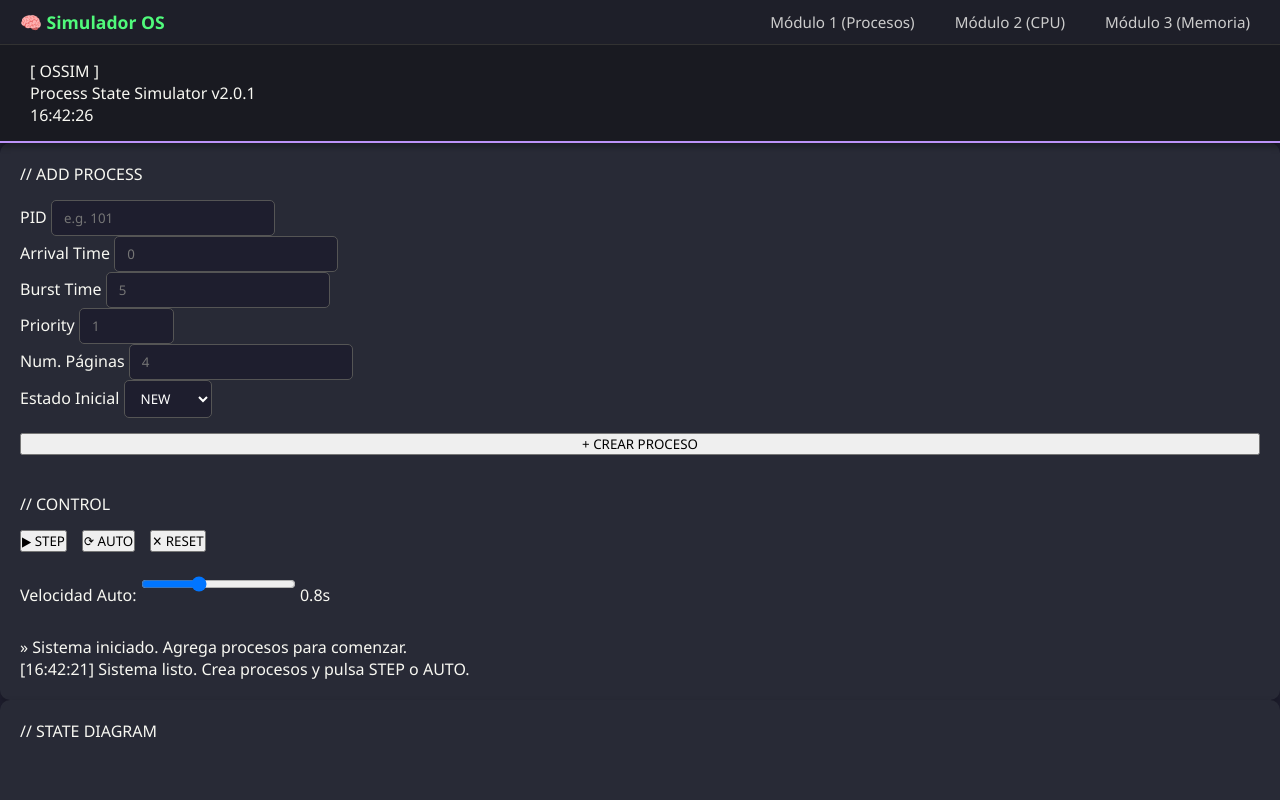
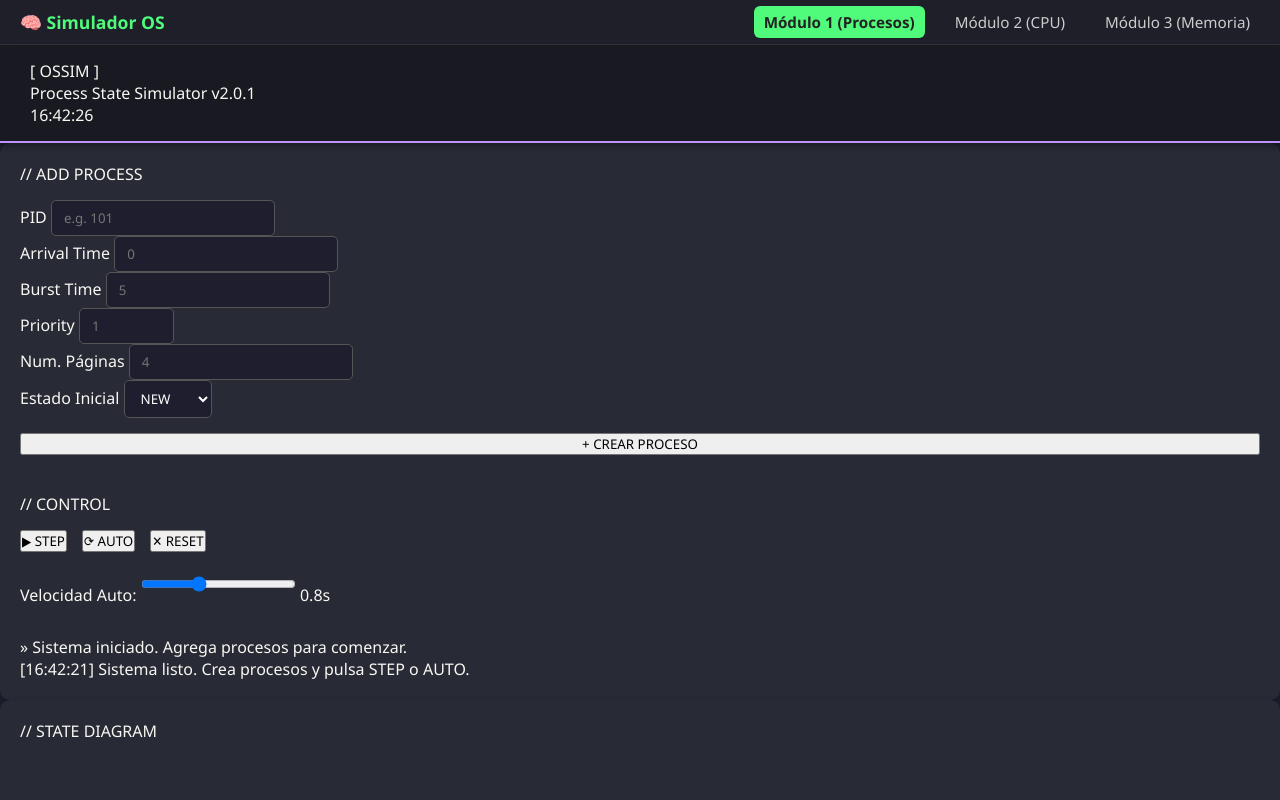
Before and after one commit to jonaxCA/SysOps, a plain HTML site: page Modulo1/modulo1.html in a window 1280 px wide. Shown: the top 800 px of the page. Drawn offline with Linux system fonts and the light colour scheme.

Commit message:
Update navigation link and active link script
Updated navigation link ID for Módulo 1 and added script to highlight active link based on the current path.

```diff
--- a/Modulo1/modulo1.html
+++ b/Modulo1/modulo1.html
@@ -14,7 +14,7 @@
         <span class="nav-logo">🧠 Simulador OS</span>
         <ul class="nav-links">
             <li>
-                <a href="../Modulo1/modulo1.html" class="nav-link" id="link-mod3">
+                <a href="../Modulo1/modulo1.html" class="nav-link" id="link-mod1">
                     Módulo 1 (Procesos)
                 </a>
             </li>
@@ -269,5 +269,21 @@
   </main>
 
   <script src="app.js"></script>
+
+      <script>
+    const path = window.location.pathname;
+
+    if (path.includes("Modulo1")) {
+        document.getElementById("link-mod1")?.classList.add("active");
+    }
+
+    if (path.includes("Modulo2")) {
+        document.getElementById("link-mod2")?.classList.add("active");
+    }
+
+    if (path.includes("Modulo3")) {
+        document.getElementById("link-mod3")?.classList.add("active");
+    }
+</script>
 </body>
 </html>
```
